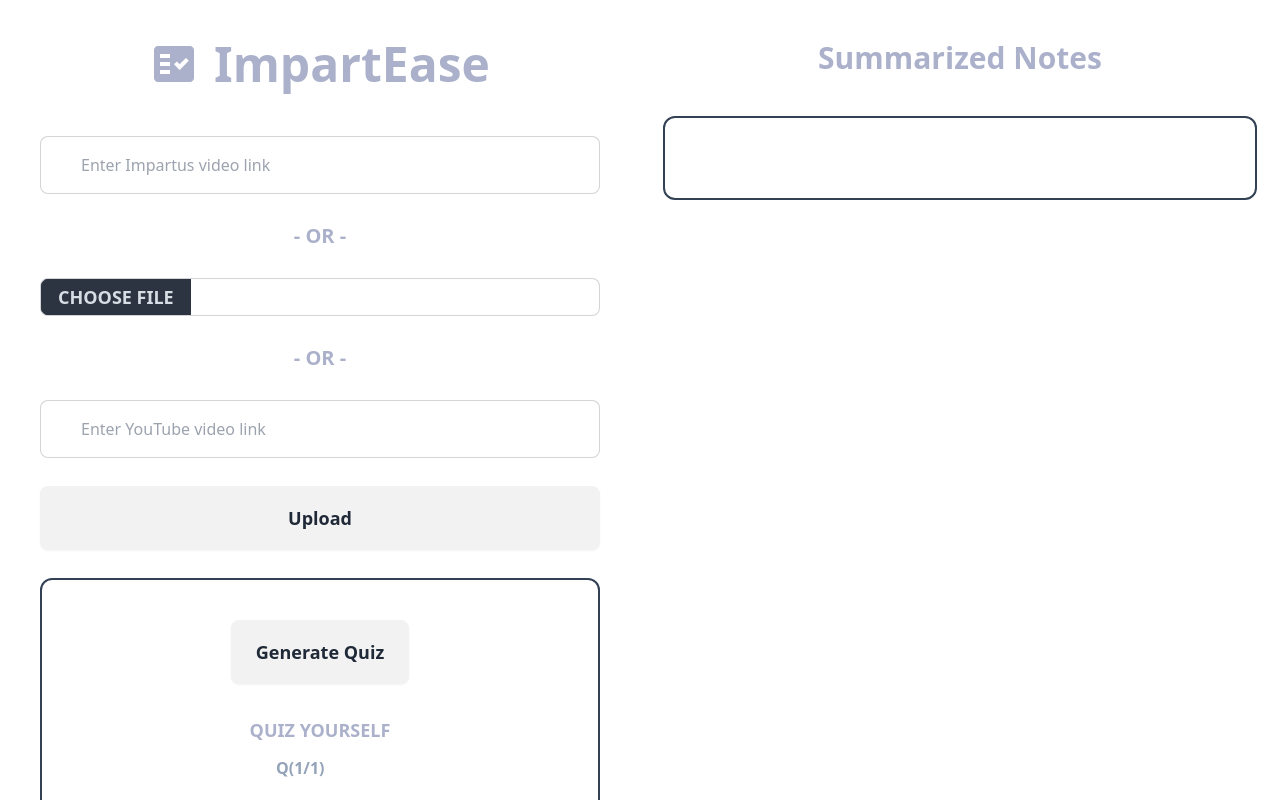
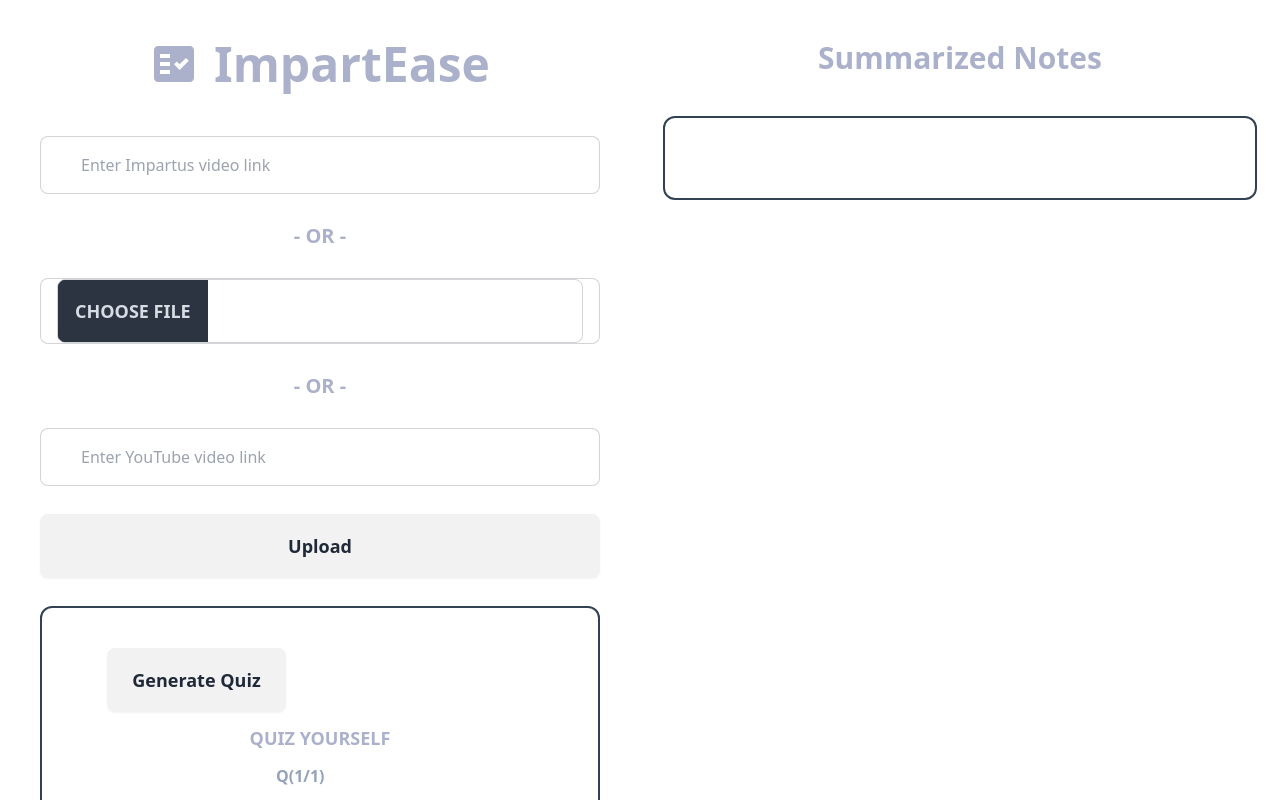
Before and after one commit to Samirkhairati/ImpartEase, a React (Vite) app in the folder frontend/: page / in a window 1280 px wide. Shown: the top 800 px of the page. Built offline with nearby package versions, Linux system fonts and the light colour scheme.

Commit message:
feat: quiz difficulty and count

```diff
--- a/frontend/src/App.jsx
+++ b/frontend/src/App.jsx
@@ -111,8 +111,9 @@
             <input value={impartus} onChange={(e) => { setImpartus(e.target.value) }} className="grow" placeholder="Enter Impartus video link" />
           </label>
           <h1 className='text-center w-full text-xl font-bold text-secondary'>- OR -</h1>
-            <input onChange={handleFileChange} accept='.pdf' type="file" className="file-input file-input-bordered file-input-lg w-full h-10" />
-
+          <label className="py-8 input input-bordered flex items-center gap-2 w-full">
+            <input onChange={handleFileChange} accept='.pdf' type="file" className="w-full file-input file-input-bordered file-input-lg" />
+          </label>
           <h1 className='text-center w-full text-xl font-bold text-secondary'>- OR -</h1>
           <label className="py-7 input input-bordered flex items-center gap-2 w-full">
             <FaYoutube />
--- a/frontend/src/Quiz.jsx
+++ b/frontend/src/Quiz.jsx
@@ -1,12 +1,14 @@
 import { useState, useEffect } from "react"
 
-const Quiz = ({text}) => {
+const Quiz = ({ text }) => {
     const [currentQuestion, setCurrentQuestion] = useState(0);
     const [selectedOption, setSelectedOption] = useState(null);
     const [isNextDisabled, setIsNextDisabled] = useState(true);
     const [quizLoading, setQuizLoading] = useState(false);
     const [score, setScore] = useState(0);
     const [showScore, setShowScore] = useState(false);
+    const [difficulty, setDifficulty] = useState('');
+    const [count, setCount] = useState('');
 
     const handleOptionClick = (selectedOption) => {
         const currentAnswer = questions[currentQuestion].answer;
@@ -49,7 +51,10 @@
                     'Content-Type': 'application/json'
                 },
                 body: JSON.stringify({
-                    "text": text
+                    "text": text,
+                    "difficulty": difficulty,
+                    "count": count
+
                 })
             });
 
@@ -70,7 +75,32 @@
         <>
 
             <div className='flex gap-y-3 flex-col items-center w-full p-10 border-2 border-slate-700 rounded-xl'>
-                <button className="btn btn-lg mb-5" onClick={() => fetchQuiz()}>Generate Quiz</button>
+                <div className="flex gap-x-4 items-center">
+                    <button className="btn btn-lg" onClick={() => fetchQuiz()}>Generate Quiz</button>
+
+                    <select value={difficulty} onChange={(e) => setDifficulty(e.target.value)} className="select w-full max-w-xs">
+                        <option disabled selected>Difficulty</option>
+                        <option>Easy</option>
+                        <option>Medium</option>
+                        <option>Hard</option>
+                        <option>Extreme</option>
+                    </select>
+                    <select value={count} onChange={(e) => setCount(e.target.value)} className="select w-full max-w-xs">
+                        <option disabled selected>Count</option>
+                        <option>1</option>
+                        <option>2</option>
+                        <option>3</option>
+                        <option>4</option>
+                        <option>5</option>
+                        <option>6</option>
+                        <option>7</option>
+                        <option>8</option>
+                        <option>9</option>
+                        <option>10</option>
+                    </select>
+                </div>
+
+
                 {
                     quizLoading ? <span className="loading loading-spinner loading-lg"></span>
                         :
```
